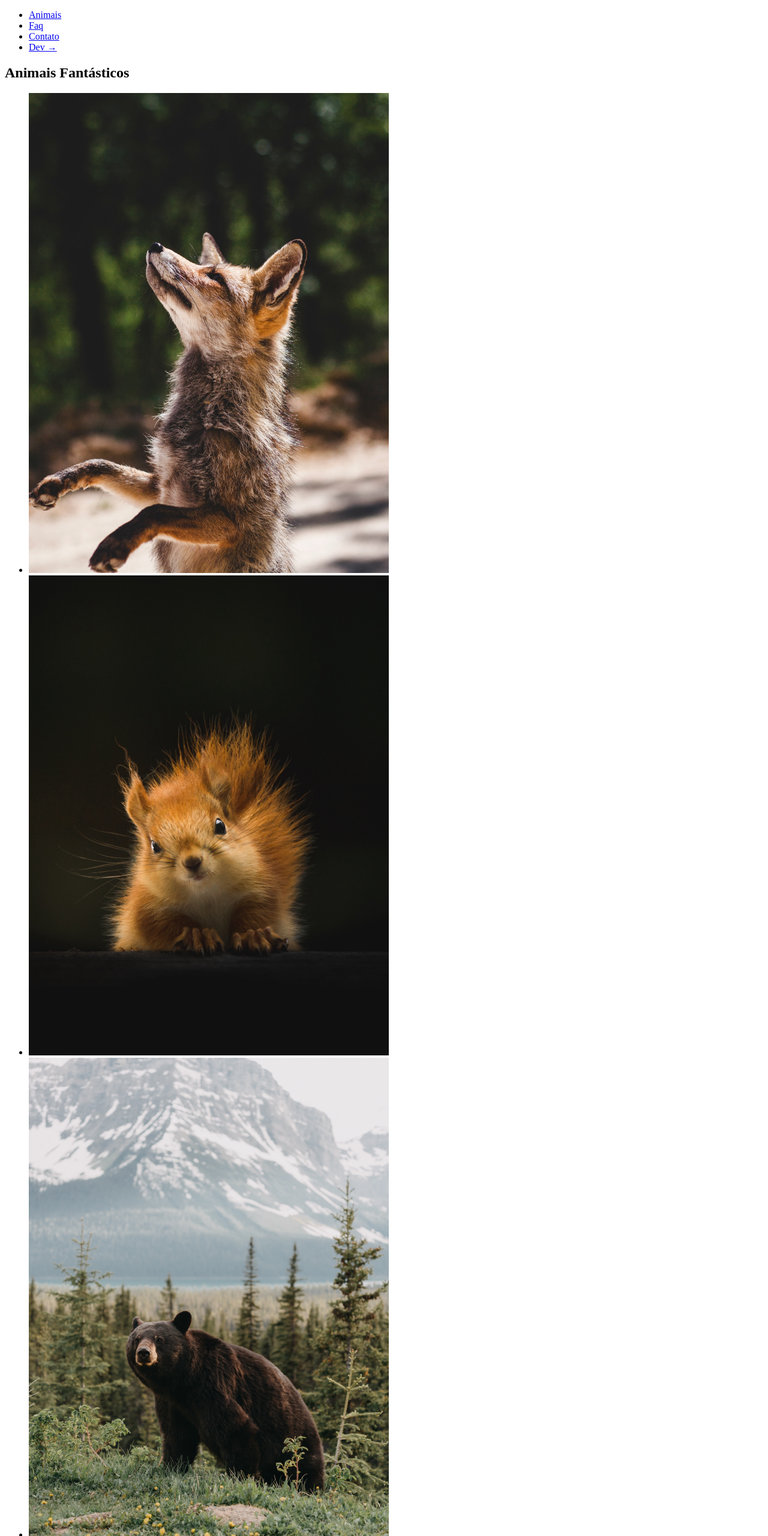
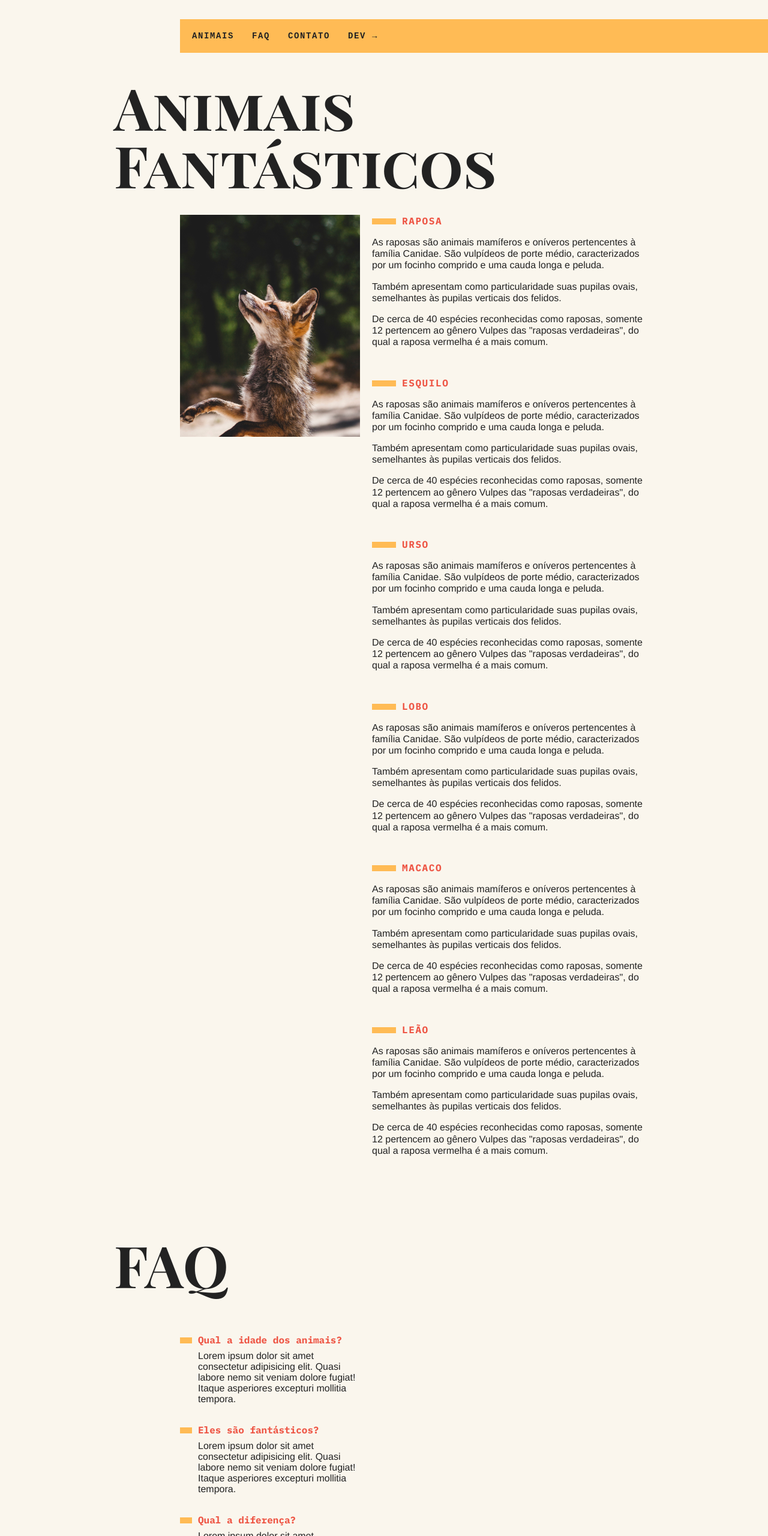
Before and after one commit to YanppSilva/Animais-Fantasticos-Origamid, a plain HTML site: page index.html in a window 1280 px wide. Shown: the top 2560 px of the page at 60% size. Drawn offline with Linux system fonts and the light colour scheme; files that its build step writes are made by us from their sources; a script that the page names is missing.

Commit message:
Estilização da pagina.

```diff
--- a/css/style.css
+++ b/css/style.css
@@ -0,0 +1,215 @@
+body, h1, h2, ul, li, p, dd, dt, dl {
+  margin: 0px;
+  padding: 0px;
+}
+
+img {
+  display: block;
+  max-width: 100%;
+}
+
+ul {
+  list-style: none;
+}
+
+body {
+  background: #faf6ed;
+  color: #222;
+  -webkit-font-smoothing: antialiased;
+  display: grid;
+  grid-template-columns: 1fr 120px minmax(300px, 800px) 1fr;
+}
+
+.menu {
+  grid-column: 3 / 5;
+  margin-top: 2rem;
+  margin-bottom: 2rem;
+  background: #fb5;
+}
+
+.menu ul {
+  display: flex;
+  flex-wrap: wrap;
+  padding: 10px;
+}
+
+.menu li a {
+  display: block;
+  padding: 10px;
+  margin-right: 10px;
+  color: #222;
+  text-decoration: none;
+  font-family: 'IBM Plex Momo', monospace;
+  font-weight: bold;
+  text-transform: uppercase;
+  font-size: .875rem;
+  letter-spacing: .1rem;
+}
+
+.grid-section {
+  grid-column: 2 / 4;
+  width: 100%;
+  box-sizing: border-box;
+  padding: 10px;
+  display: grid;
+  grid-template-columns: 90px 300px 1fr;
+  grid-gap: 20px;
+  margin-bottom: 4rem;
+}
+
+.titulo {
+  font-family: 'Playfair Display SC', monospace;
+  font-size: 6rem;
+  line-height: 1;
+  margin-bottom: 1rem;
+  grid-column: 1 / 4;
+}
+
+.animais h2 {
+  font-family: 'IBM Plex Mono', monospace;
+  font-size: 1rem;
+  text-transform: uppercase;
+  letter-spacing: .1em;
+  margin-bottom: 1rem;
+  color: #E54;
+}
+
+.animais h2::before {
+  content: ' ';
+  display: inline-block;
+  width: 40px;
+  height: 10px;
+  margin-right: 10px;
+  background-color: #fb5;
+}
+
+.animais p {
+  font-family: Helvetica, Arial;
+  line-height: 1.2;
+  margin-bottom: 1rem;
+}
+
+.animais-lista {
+  height: 370px;
+  overflow-y: scroll;
+  grid-column: 2;
+}
+
+.animais-lista::-webkit-scrollbar {
+  width: 18px;
+}
+
+.animais-lista::-webkit-scrollbar-thumb {
+  background: #fb5;
+  border-radius: 8px;
+  border-left: 4px solid #faf6ed;
+  border-right: 4px solid #faf6ed;
+}
+
+.animais-lista::-webkit-scrollbar-track {
+  background: #faf6ed;
+}
+
+.animais-descricao {
+  grid-column: 3;
+}
+
+.animais-descricao section {
+  margin-bottom: 3rem;
+}
+
+.faq-lista {
+  grid-column: 2;
+}
+
+.faq-lista dt {
+  font-family: 'IBM Plex Mono', monospace;
+  font-weight: bold;
+  margin-top: 2rem;
+  margin-bottom: .5rem;
+  color: #E54;
+}
+
+.faq-lista dt::before {
+  content: ' ';
+  display: inline-block;
+  width: 20px;
+  height: 10px;
+  margin-right: 10px;
+  background: #fb5;
+}
+
+.faq-lista dd {
+  font-family: Helvetica, Arial;
+  margin-bottom: .5rem;
+  margin-left: 30px;
+}
+
+.mapa {
+  grid-column: 2;
+}
+
+.dados {
+  grid-column: 3;
+}
+
+.dados li {
+  margin-bottom: 1rem;
+  font-family: Helvetica, Arial;
+}
+
+.dados li::before {
+  content: ' ';
+  display: inline-block;
+  width: 20px;
+  height: 10px;
+  margin-right: 10px;
+  background: #fb5;
+}
+
+.copy {
+  grid-column: 3 / 5;
+  margin-bottom: 2rem;
+  background: #fb5;
+}
+
+.copy p {
+  padding: 20px;
+  font-family: 'IBM Plex Mono', monospace;
+  font-weight: bold;
+}
+
+@media (max-width: 700px) {
+  body {
+    grid-template-columns: 1fr;
+  }
+
+  .menu, .grid-section, .copy {
+    grid-column: 1;
+  }
+
+  .grid-section {
+    grid-template-columns: 100px 1fr;
+    grid-gap: 10px;
+  }
+
+  .animais-lista {
+    grid-column: 1;
+  }
+
+  .faq-lista, .dados, .mapa {
+    grid-column: 1 / 3;
+  }
+
+  .grid-section h1 {
+    font-size: 3rem;
+  }
+
+  .menu {
+    margin-top: 0px;
+  }
+
+  .copy {
+    margin-bottom: 0px;
+  }
+}
--- a/index.html
+++ b/index.html
@@ -5,7 +5,10 @@
   <meta charset="UTF-8">
   <meta http-equiv="X-UA-Compatible" content="IE=edge">
   <meta name="viewport" content="width=device-width, initial-scale=1.0">
-  <link rel="stylesheet" href="style.css">
+  <link rel="preconnect" href="https://fonts.googleapis.com">
+  <link rel="preconnect" href="https://fonts.gstatic.com" crossorigin>
+  <link href="https://fonts.googleapis.com/css2?family=IBM+Plex+Mono:wght@300;400;500;600;700&family=Playfair+Display+SC:ital,wght@0,400;0,700;1,400;1,700&display=swap" rel="stylesheet">
+  <link rel="stylesheet" href="css/style.css">
   <title>Animais Fantásticos</title>
 </head>
 
@@ -20,7 +23,7 @@
   </nav>
   <section class="grid-section animais" id="animais">
     <h1 class="titulo">Animais Fantásticos</h1>
-    <ul>
+    <ul class="animais-lista">
       <li>
         <img src="img/imagem1.jpg" alt="imagem ilustrando [...]">
       </li>
@@ -93,8 +96,8 @@
     </div>
   </section>
   <section class="grid-section faq" id="faq">
-    <h1>FAQ</h1>
-    <dl>
+    <h1 class="titulo">FAQ</h1>
+    <dl class="faq-lista">
       <dt>Qual a idade dos animais?</dt>
       <dd>Lorem ipsum dolor sit amet consectetur adipisicing elit. Quasi labore nemo sit veniam dolore fugiat! Itaque
         asperiores excepturi mollitia tempora.</dd>
@@ -110,7 +113,7 @@
     </dl>
   </section>
   <section class="grid-section contato" id="contato">
-    <h1>Contato</h1>
+    <h1 class="titulo">Contato</h1>
     <div class="mapa">
       <img src="img/mapa.png" alt="Imagem ilustrativa do mapa da localização da origamid">
     </div>
```
